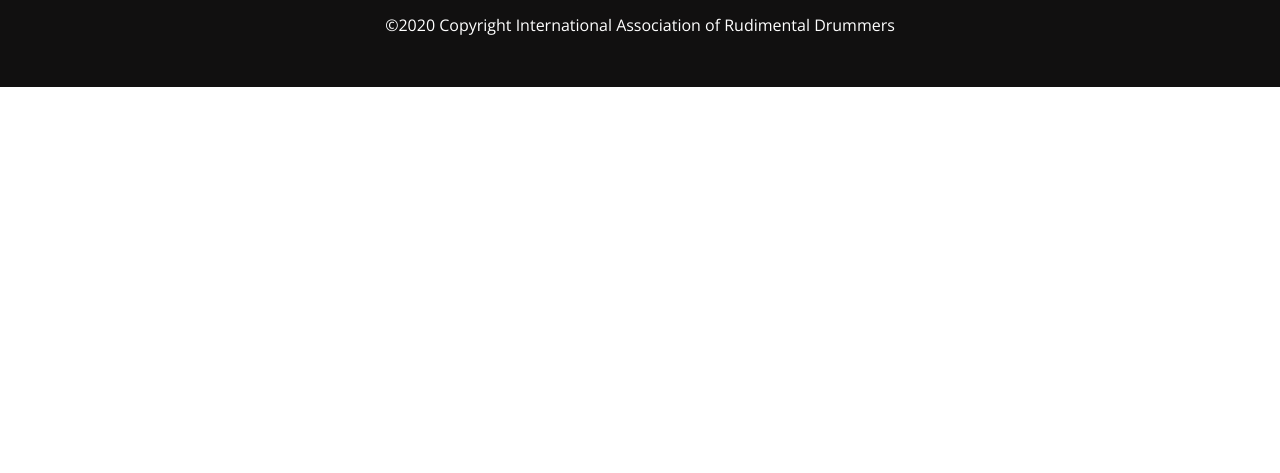
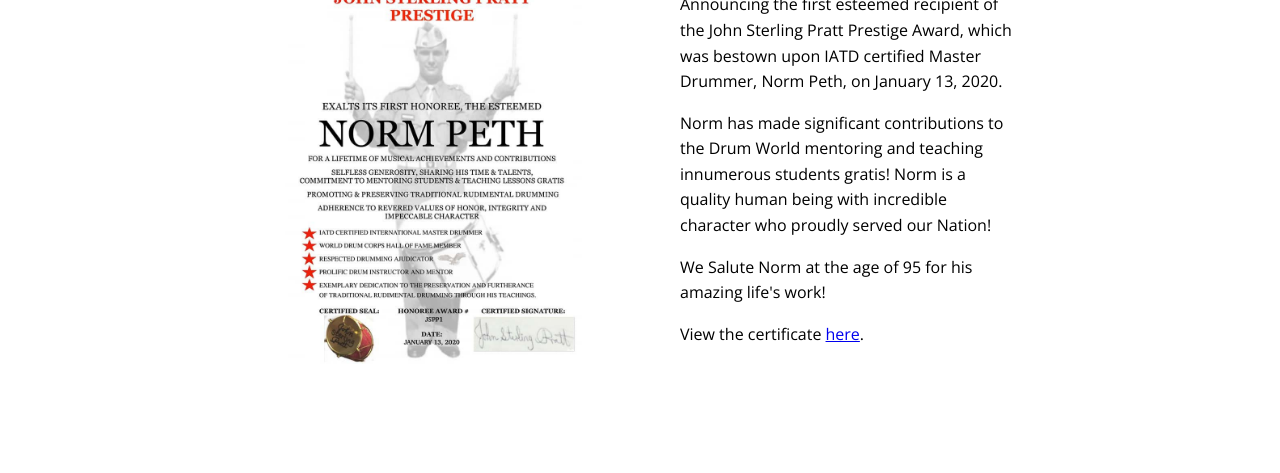
Before and after one commit to mclarkedev/Intl-Assoc-Trad-Drummers-2, a Gatsby site: page / in a window 1280 px wide. Shown: the part 1772-2245 px from the top of the page. Before the commit the page ends 1859 px from the top, so only its background shows below. Built offline with nearby package versions, Linux system fonts and the light colour scheme; Gatsby itself is replaced by a stand-in of ours.

Commit message:
Added Norm Peth award content

```diff
--- a/data/downloads.js
+++ b/data/downloads.js
@@ -10,6 +10,10 @@ const downloads = [
     {
         title: 'IATD Membership Checklist',
         path: '/pdf/iatd_checklist.pdf'
+    },
+    {
+        title: 'Norm Peth - John Sterling Pratt Prestige Award Certificate',
+        path: '/pdf/20200113_normpeth_jsppaward.pdf'
     }
 ]
 
--- a/src/pages/index.js
+++ b/src/pages/index.js
@@ -4,11 +4,33 @@ import Seo from "../components/Seo";
 import Layout from "../components/structure/Layout";
 import Container from "../components/structure/Container";
 import JohnPrattImg from "../images/john_pratt_salute.jpg";
+import NormPethAward from "../images/normpeth_jsppaward.jpg"
 import "../styles/styles.scss"
 
 const IndexPage = () => (
   <Layout>
       <Seo title="Home" />
+      <article>
+        <Container>
+          <section>
+            <h1>The International Assoctiation of Traditional Drummers</h1>
+            <p>or I.A.T.D, founded by John S. Pratt (US Army Ret.), promotes the heritage of the "Traditional" rudimental drumming shared by rudimental drummers around the world.</p>
+            <p>Our goal is to unite rudimental drummers from throughout the world to celebrate, study, and pass on the "Traditional" Heritage of rudimental drumming, as well as to educate and preserve the heritage of each country's "Traditional" rudimental drumming history.</p>
+            <p>Our association has been endorsed by the following:</p>
+            <ul>
+              <li>The Company of Fifers & Drummers - Ivoryton, Connecticut USA</li>
+              <li>The Canadian Associates Drumming Rudimental Excellence (C.A.D.R.E)</li>
+              <li>The Drummers of North American Pipe Bands Associations</li>
+              <li>The Drummers of "Top Secret" and the "Grey Coats" of Basel, Switzerland</li>
+              <li>The Drummers of the Royal Scottish Pipe Band Association - Glasgow, Scotland</li>
+              <li>The former American Patriots Rudimental Drummers Club - Morgantown, Pennsylvania USA</li>
+            </ul>
+            <Link to="/history" className="button" title="To History page">
+              Learn more
+            </Link>
+          </section>
+        </Container>
+      </article>
       <article className="callout">
         <Container>
           <div className="callout__header">
@@ -32,26 +54,27 @@ const IndexPage = () => (
         </Container>
       </article>
       <article>
-        <Container>
-          <section>
-            <h1>The International Assoctiation of Traditional Drummers</h1>
-            <p>or I.A.T.D, founded by John S. Pratt (US Army Ret.), promotes the heritage of the "Traditional" rudimental drumming shared by rudimental drummers around the world.</p>
-            <p>Our goal is to unite rudimental drummers from throughout the world to celebrate, study, and pass on the "Traditional" Heritage of rudimental drumming, as well as to educate and preserve the heritage of each country's "Traditional" rudimental drumming history.</p>
-            <p>Our association has been endorsed by the following:</p>
-            <ul>
-              <li>The Company of Fifers & Drummers - Ivoryton, Connecticut USA</li>
-              <li>The Canadian Associates Drumming Rudimental Excellence (C.A.D.R.E)</li>
-              <li>The Drummers of North American Pipe Bands Associations</li>
-              <li>The Drummers of "Top Secret" and the "Grey Coats" of Basel, Switzerland</li>
-              <li>The Drummers of the Royal Scottish Pipe Band Association - Glasgow, Scotland</li>
-              <li>The former American Patriots Rudimental Drummers Club - Morgantown, Pennsylvania USA</li>
-            </ul>
-            <Link to="/history" className="button" title="To History page">
-              Learn more
-            </Link>
-          </section>
-        </Container>
-      </article>
+      <Container>
+        <section className="two-col-section ">
+          <div>
+              <img src={NormPethAward} alt="" />
+          </div>
+          <div>
+            <p>
+              Announcing the first esteemed recipient of the John Sterling Pratt Prestige Award, which was bestown upon IATD certified Master Drummer, Norm Peth, on January 13, 2020.
+            </p>
+            <p>
+              Norm has made significant contributions to the Drum World mentoring and teaching innumerous students gratis! Norm is a quality human being with incredible character who proudly served our Nation!
+            </p>
+            <p>
+              We Salute Norm at the age of 95 for his amazing life's work!
+            </p>
+            <p>View the certificate <a href="pdf/20200113_normpeth_jsppaward.pdf" target="_blank" rel="noreferrer">here</a>.</p>
+          </div>
+        </section>
+      </Container>
+    </article>
+
   </Layout>
 
 )
```
Also changed, not shown: src/images/normpeth_jsppaward.jpg (added), 1 other file.
